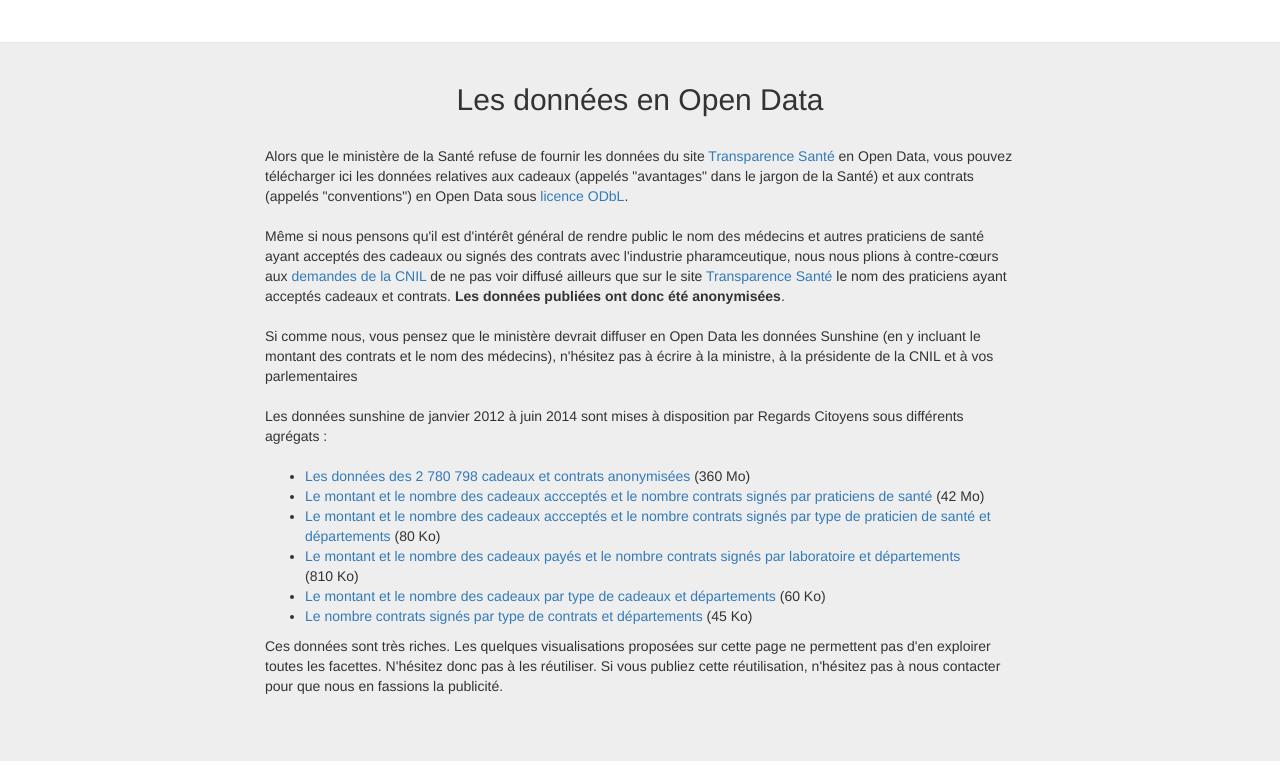
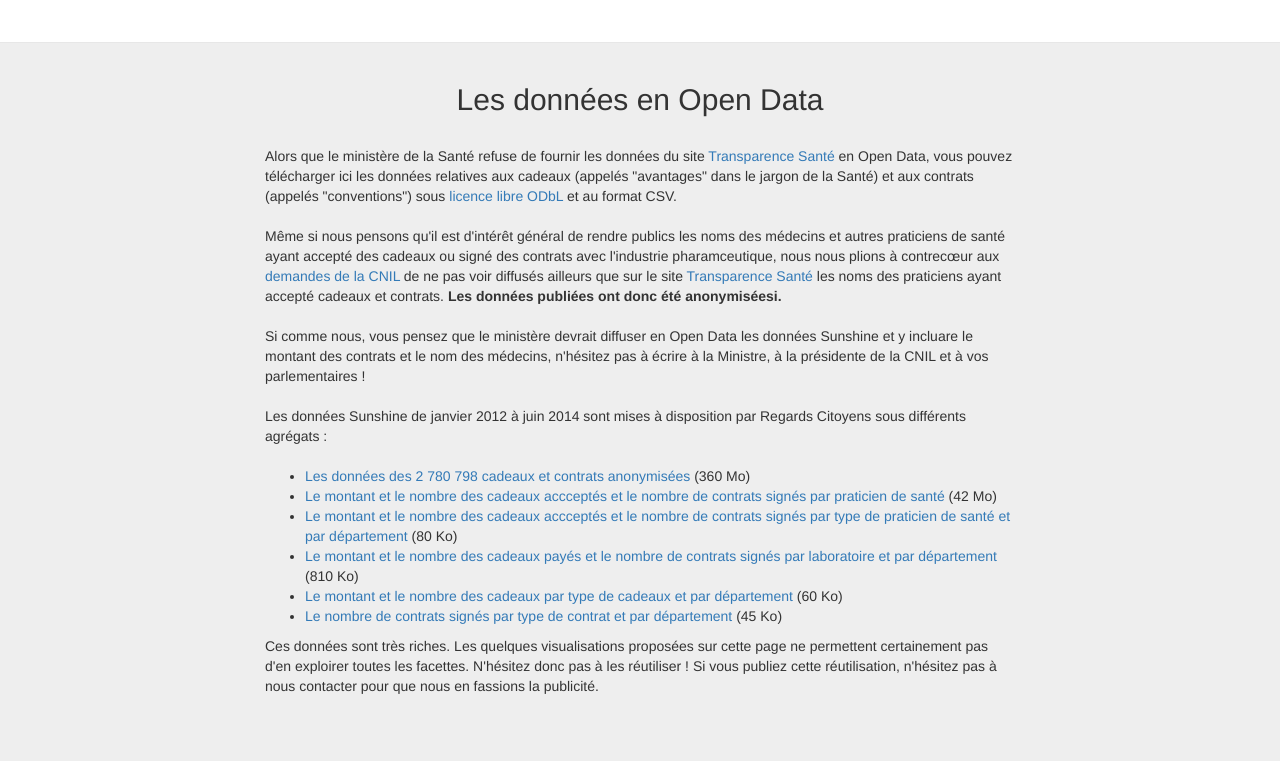
Before and after one commit to regardscitoyens/sunshine-data, a plain HTML site: page app/index.html in a window 1280 px wide. Shown: the part 4302-5083 px from the top of the page. Drawn offline with Linux system fonts and the light colour scheme; no server answers.

Commit message:
more rereading

```diff
--- a/app/index.html
+++ b/app/index.html
@@ -220,19 +220,19 @@
       <h2 class="page-header">Les données en Open Data</h2>
       <div class="row">
           <div class="col-sm-offset-2 col-sm-8">
-      <p>Alors que le ministère de la Santé refuse de fournir les données du site <a href="https://www.transparence.sante.gouv.fr/">Transparence Santé</a> en Open Data, vous pouvez télécharger ici les données relatives aux cadeaux (appelés "avantages" dans le jargon de la Santé) et aux contrats (appelés "conventions") en Open Data sous <a href="http://vvlibri.org/fr/licence/odbl/10/fr">licence ODbL</a>.</p>
-      <p>Même si nous pensons qu'il est d'intérêt général de rendre public le nom des médecins et autres praticiens de santé ayant acceptés des cadeaux ou signés des contrats avec l'industrie pharamceutique, nous nous plions à contre-cœurs aux <a href="">demandes de la CNIL</a> de ne pas voir diffusé ailleurs que sur le site <a href="https://www.transparence.sante.gouv.fr/">Transparence Santé</a> le nom des praticiens ayant acceptés cadeaux et contrats. <strong>Les données publiées ont donc été anonymisées</strong>.</p>
-      <p>Si comme nous, vous pensez que le ministère devrait diffuser en Open Data les données Sunshine (en y incluant le montant des contrats et le nom des médecins), n'hésitez pas à écrire à la ministre, à la présidente de la CNIL et à vos parlementaires</p>
-      <p>Les données sunshine de janvier 2012 à juin 2014 sont mises à disposition par Regards Citoyens sous différents agrégats&nbsp;:</p>
+      <p>Alors que le ministère de la Santé refuse de fournir les données du site <a href="https://www.transparence.sante.gouv.fr/">Transparence Santé</a> en Open Data, vous pouvez télécharger ici les données relatives aux cadeaux (appelés "avantages" dans le jargon de la Santé) et aux contrats (appelés "conventions") sous <a href="http://vvlibri.org/fr/licence/odbl/10/fr">licence libre ODbL</a> et au format CSV.</p>
+      <p>Même si nous pensons qu'il est d'intérêt général de rendre publics les noms des médecins et autres praticiens de santé ayant accepté des cadeaux ou signé des contrats avec l'industrie pharamceutique, nous nous plions à contrecœur aux <a href="">demandes de la CNIL</a> de ne pas voir diffusés ailleurs que sur le site <a href="https://www.transparence.sante.gouv.fr/">Transparence Santé</a> les noms des praticiens ayant accepté cadeaux et contrats. <strong>Les données publiées ont donc été anonymiséesi.</strong></p>
+      <p>Si comme nous, vous pensez que le ministère devrait diffuser en Open Data les données Sunshine et y incluare le montant des contrats et le nom des médecins, n'hésitez pas à écrire à la Ministre, à la présidente de la CNIL et à vos parlementaires&nbsp;!</p>
+      <p>Les données Sunshine de janvier 2012 à juin 2014 sont mises à disposition par Regards Citoyens sous différents agrégats&nbsp;:</p>
       <ul>
 	<li><a href="data/sunshine.anonymes.csv">Les données des 2&nbsp;780&nbsp;798 cadeaux et contrats anonymisées</a> (360&nbsp;Mo)</li>
-	<li><a href="data/beneficiaires.csv">Le montant et le nombre des cadeaux accceptés et le nombre contrats signés par praticiens de santé</a> (42&nbsp;Mo)</li>
-	<li><a href="data/metiers.departements.csv">Le montant et le nombre des cadeaux accceptés et le nombre contrats signés par type de praticien de santé et départements</a> (80&nbsp;Ko)</li>
-	<li><a href="data/labos.departements.csv">Le montant et le nombre des cadeaux payés et le nombre contrats signés par laboratoire et départements</a> (810&nbsp;Ko)</li>
-	<li><a href="data/avantages.departements.csv">Le montant et le nombre des cadeaux par type de cadeaux et départements</a> (60&nbsp;Ko)</li>
-	<li><a href="data/conventions.departements.csv">Le nombre contrats signés par type de contrats et départements</a> (45&nbsp;Ko)</li>
+	<li><a href="data/beneficiaires.csv">Le montant et le nombre des cadeaux accceptés et le nombre de contrats signés par praticien de santé</a> (42&nbsp;Mo)</li>
+	<li><a href="data/metiers.departements.csv">Le montant et le nombre des cadeaux accceptés et le nombre de contrats signés par type de praticien de santé et par département</a> (80&nbsp;Ko)</li>
+	<li><a href="data/labos.departements.csv">Le montant et le nombre des cadeaux payés et le nombre de contrats signés par laboratoire et par département</a> (810&nbsp;Ko)</li>
+	<li><a href="data/avantages.departements.csv">Le montant et le nombre des cadeaux par type de cadeaux et par département</a> (60&nbsp;Ko)</li>
+	<li><a href="data/conventions.departements.csv">Le nombre de contrats signés par type de contrat et par département</a> (45&nbsp;Ko)</li>
       </ul>
-      <p class="bottom">Ces données sont très riches. Les quelques visualisations proposées sur cette page ne permettent pas d'en exploirer toutes les facettes. N'hésitez donc pas à les réutiliser. Si vous publiez cette réutilisation, n'hésitez pas à nous contacter pour que nous en fassions la publicité.</p>
+      <p class="bottom">Ces données sont très riches. Les quelques visualisations proposées sur cette page ne permettent certainement pas d'en exploirer toutes les facettes. N'hésitez donc pas à les réutiliser&nbsp;! Si vous publiez cette réutilisation, n'hésitez pas à nous contacter pour que nous en fassions la publicité.</p>
       </div>
     </div>
     </div>
```
